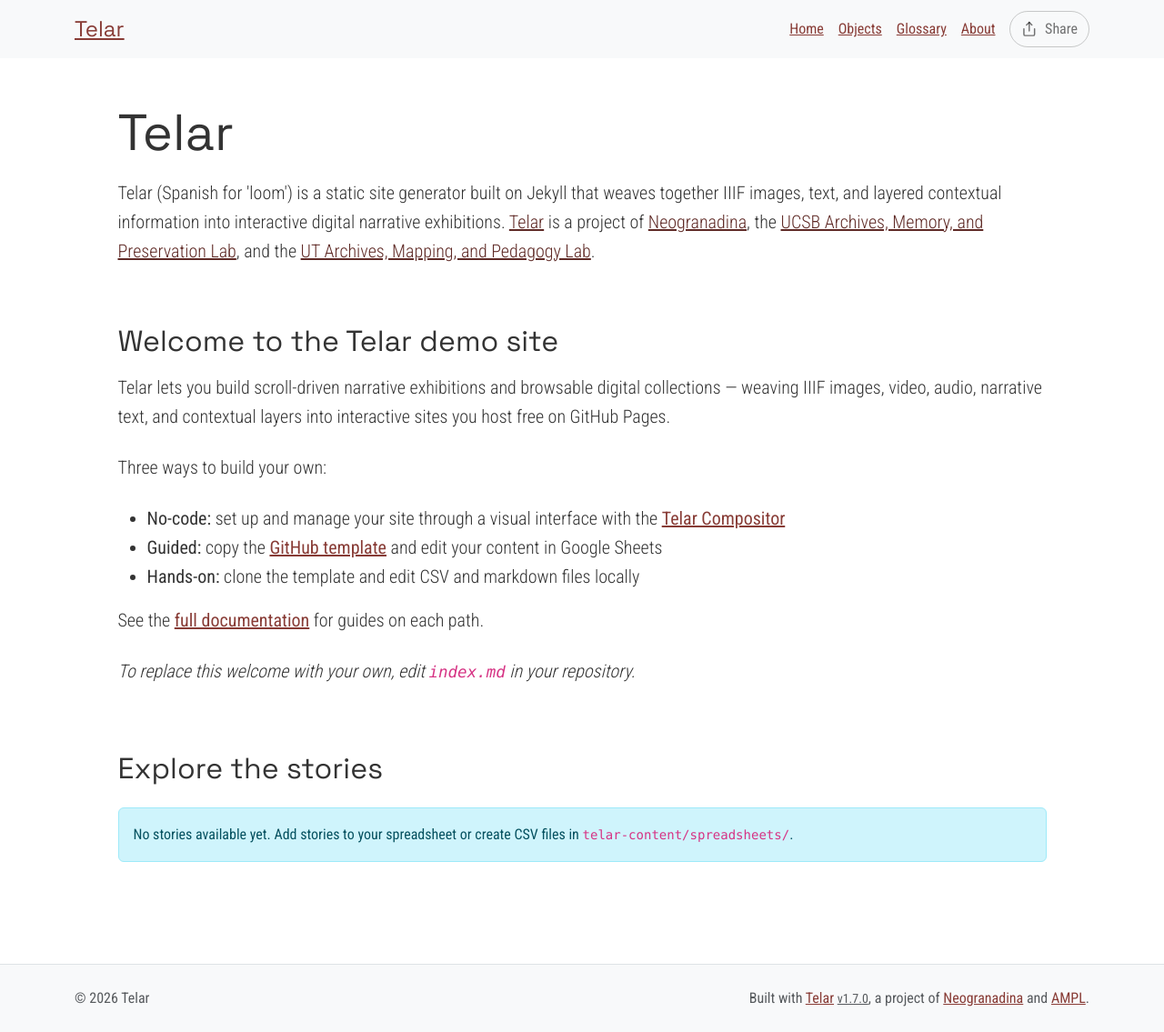
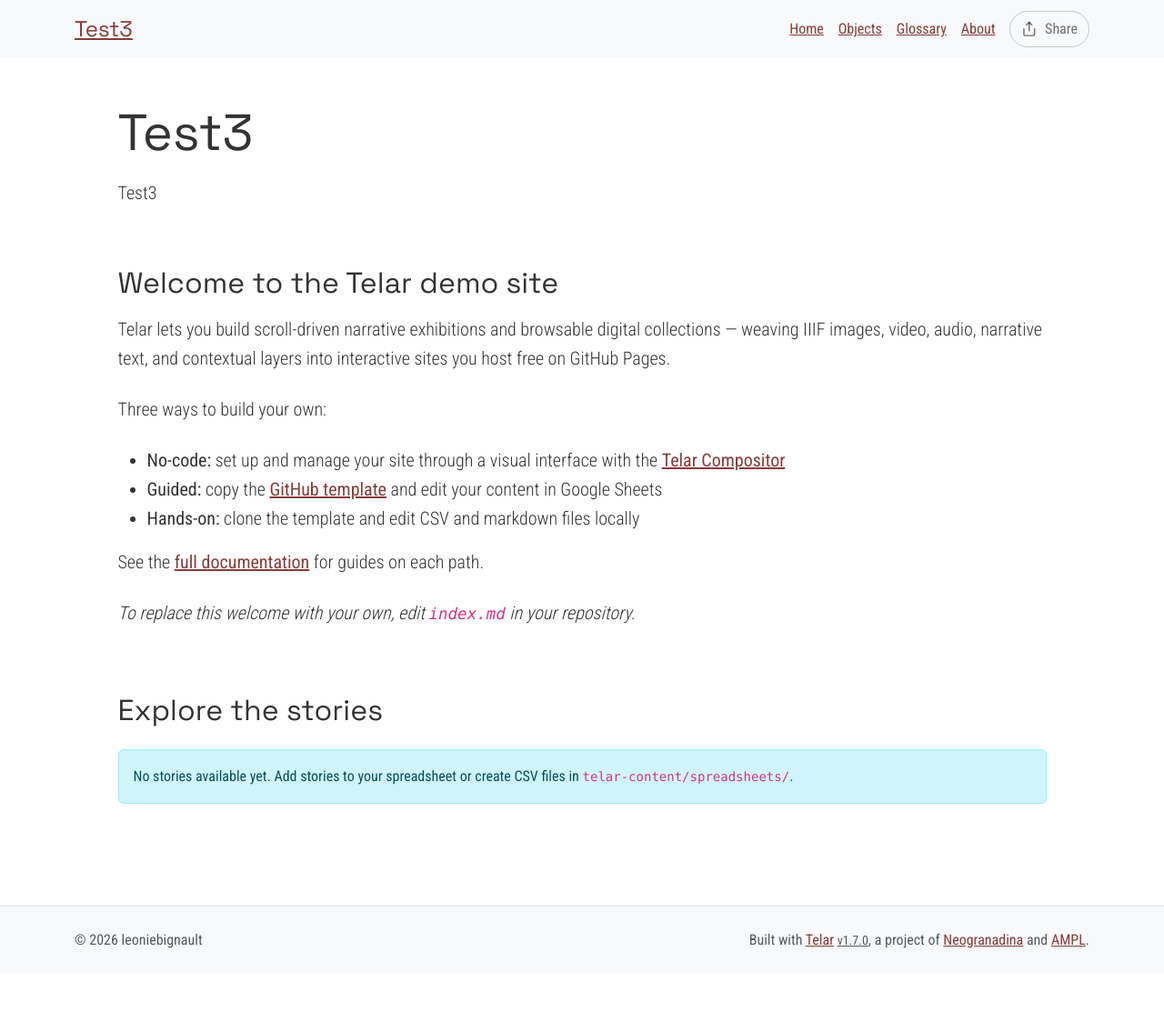
Before and after one commit to leoniebignault/test3, a Jekyll site: the page built from index.md, in a window 1280 px wide. Shown: the whole page at 91% size. Built offline with Jekyll 4.4.1, drawn with Linux system fonts in a browser that asks for light colours; after the commit the page ends 1071 px from its top, so only the background shows below that.

Commit message:
Set up site configuration and starter content

```diff
--- a/_config.yml
+++ b/_config.yml
@@ -2,11 +2,11 @@
 # https://telar.org
 
 # Site Settings
-title: "Telar"
-description: "Telar (Spanish for 'loom') is a static site generator built on Jekyll that weaves together IIIF images, text, and layered contextual information into interactive digital narrative exhibitions. <a href='https://github.com/UCSB-AMPLab/telar'>Telar</a> is a project of <a href='https://neogranadina.org'>Neogranadina</a>, the <a href='https://ampl.clair.ucsb.edu/'>UCSB Archives, Memory, and Preservation Lab</a>, and the <a href='https://liberalarts.utexas.edu/history/'>UT Archives, Mapping, and Pedagogy Lab</a>."
-url: "https://ampl.clair.ucsb.edu"
-baseurl: "/telar"
-author: ""
+title: "Test3"
+description: "Test3"
+url: "https://leoniebignault.github.io"
+baseurl: "/test3"
+author: "leoniebignault"
 email: ""
 telar_theme: "trama" # Options: trama, paisajes, neogranadina, santa-barbara, austin, or custom
 logo: ""
@@ -18,7 +18,7 @@
   show_on_homepage: true # Set to false to hide stories section from homepage (stories still accessible via direct URL)
   show_story_steps: true # Set to false to hide "Step X" overlay in stories
   show_object_credits: true # Set to true to display object credits badge (bottom-left corner, dismissable)
-  include_demo_content: true # Fetch demo stories from content.telar.org. Switch this off to hide demo stories and their content.
+  include_demo_content: false # Fetch demo stories from content.telar.org. Switch this off to hide demo stories and their content.
 
 # Collection Interface Settings
 collection_interface:
@@ -45,7 +45,7 @@
 #    - If using GitHub Pages: GitHub Actions will automatically discover tab GIDs and fetch CSVs
 #    - If running locally: Run `python3 scripts/fetch_google_sheets.py` before building
 google_sheets:
-  enabled: true
+  enabled: false
   published_url: "https://docs.google.com/spreadsheets/d/e/2PACX-1vT9eeRoyQCr1j-1uDaWBm-rgZNXtn9A-mepL0I4dqDTx2-E_6gbVD-8x0DYDVhppiAzrFpd20_9cr3z/pubhtml"
 
 #
--- a/telar-content/spreadsheets/glossary.csv
+++ b/telar-content/spreadsheets/glossary.csv
@@ -2,6 +2,4 @@
 id_término,titulo,definición
 # Make it lower-case and avoid spaces.,# Please provide a title — this is required.,"Panel content: write text here, paste markdown, or the name of an .md file in /components/texts/glossary/ (the .md extension is required)"
 # Escríbelo en minúsculas y sin espacios.,# Incluye un título: este campo es obligatorio.,"Contenido del panel: escribe texto aquí, pega markdown, o indica un archivo archivo .md en /components/texts/glossary/ (la extensión .md es obligatoria)"
-telar,Telar,"Telar (Spanish for 'loom') is a minimal-computing framework that weaves together IIIF images, audio, video, and texts to create layered visual narratives for digital scholarship, public exhibitions, community storytelling, and classroom projects. Learn more at [Telar.org](https://telar.org)
-
-Telar es un marco de computación mínima que entreteje imágenes IIIF, audio, video y textos en narrativas visuales por capas para humanidades digitales, exposiciones públicas, narrativa comunitaria y proyectos en el salón de clase. Aprende más en [Telar.org](https://telar.org)"
+telar,Telar,"Telar (Spanish for 'loom') is a minimal-computing framework that weaves together IIIF images, audio, video, and texts to create layered visual narratives for digital scholarship, public exhibitions, community storytelling, and classroom projects. Learn more at [Telar.org](https://telar.org)"
--- a/telar-content/spreadsheets/plantilla_en_blanco.csv
+++ /dev/null
@@ -1,5 +0,0 @@
-paso,objeto,página,x,y,zoom,inicio_clip,fin_clip,bucle,texto_alt,pregunta,respuesta,boton_capa1,contenido_capa1,boton_capa2,contenido_capa2
-#,id_objeto de la pestaña objetos / objects,para objetos con múltiples páginas,Posición horizontal 0-1 (0.5 = centro),Posición vertical 0-1 (0.5 = centro),1.0 = imagen completa,"Tiempo de inicio para clips de video/audio, ej. ""1:30"" (m:ss) o ""90"" (segundos)",Tiempo de fin para clips de video/audio,sí para repetir el clip (loop),"Describe lo que se ve en esta vista ampliada para lectores de pantalla. Si se deja vacío, se usa la descripción de imagen del objeto.",Encabezado para este paso,Texto breve de 1-2 oraciones,"Texto opcional del botón (predeterminado: ""Saber más"")","Contenido del panel: escribe texto aquí, pega markdown, o indica ruta a archivo .md (ej. tu-historia/archivo.md)","Texto opcional del segundo botón (predeterminado: ""Profundizar más"")","Segundo panel: escribe texto aquí, pega markdown, o indica ruta a archivo .md"
-1,telar-placeholder,,,,,,,,,pregunta,respuesta,,,,
-2,telar-placeholder,,,,,,,,,pregunta,respuesta,,,,
-3,telar-placeholder,,,,,,,,,pregunta,respuesta,,,,
--- a/telar-content/spreadsheets/project.csv
+++ b/telar-content/spreadsheets/project.csv
@@ -3,4 +3,3 @@
 #,# Must match the tab name exactly. Use lowercase letters and hyphens (e.g. allegorical-woman),Story title,Optional subtitle,Optional attribution (supports markdown),"If ""yes"", then users will need the key you set in _config.yml to access this story."
 #,# Debe coincidir con el nombre de la pestaña exactamente. Usa letras minúsculas y guiones (p. ej. mujer-alegorica),Título de la historia,Subtítulo opcional,Atribución opcional (admite markdown),"Si ""sí"", los usuarios deberán utilizar la clave que fijes en _config.yml"
 1,blank_template,replace me with your title,,,FALSE
-2,plantilla_en_blanco,reemplázame con tu título,,,FALSE
```
Also changed, not shown: telar-content/texts/stories/plantilla_en_blanco/ejemplo-panel.md (deleted, +0 -9 lines).
